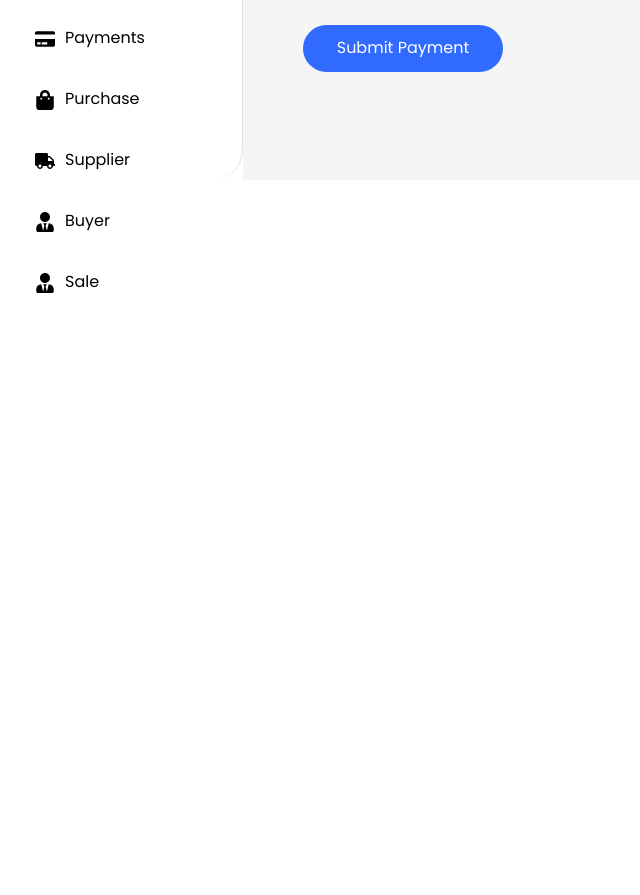
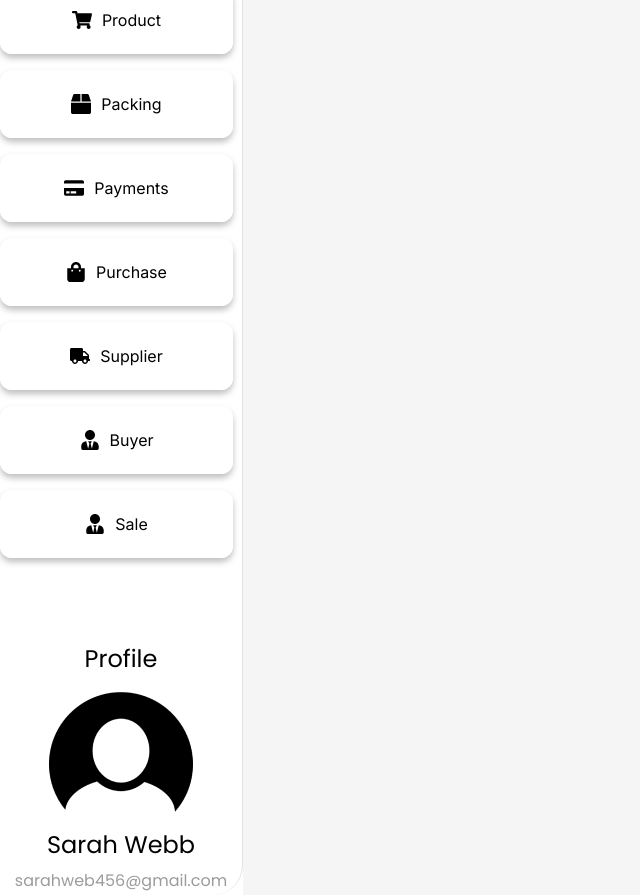
Before and after one commit to aqibjawad/rice_mill, a Next.js app: page /payments in a window 1280 px wide. Shown: the part 620-1515 px from the top of the page, without its empty margins (0-640 px from the left). Before the commit the page ends 925 px from the top, so only its background shows below. Built offline with nearby package versions, Linux system fonts and the light colour scheme; no server answers.

Commit message:
sidebar changing and header remove

```diff
--- a/app/RootLayoutClient.jsx
+++ b/app/RootLayoutClient.jsx
@@ -17,11 +17,11 @@ export default function RootLayoutClient({ children }) {
       )}
 
       <div className={`main-content`}>
-        {!isHomePage && (
+        {/* {!isHomePage && (
           <div className="header-component">
             <Header />
           </div>
-        )}
+        )} */}
         <main className={`main-content-child ${isHomePage ? 'full-width' : ''}`}>
           {children}
         </main>
--- a/components/sidebar.jsx
+++ b/components/sidebar.jsx
@@ -81,6 +81,23 @@ const SideBar = () => {
             </div>
           </div>
         ))}
+
+        <div>
+          <div className={styles.profileHead}>
+            Profile
+          </div>
+          <div className={styles.picCont}>
+            <img className={styles.userPic} src="/userPic.png" />
+          </div>
+
+          <div className={styles.userName}>
+            Sarah Webb
+          </div>
+
+          <div className={styles.userEmail}>
+            sarahweb456@gmail.com
+          </div>
+        </div>
       </div>
     </>
   );
--- a/styles/sidebar.module.css
+++ b/styles/sidebar.module.css
@@ -1,30 +1,26 @@
 .sideBarComp {
   width: 243px;
-    height: 100vh;
+  height: 100%;
   border-radius: 30px 30px;
   border: 1px;
-    border-right: 1px solid #E3E3E3;
+  border-right: 1px solid #e3e3e3;
   transition: width 0.3s;
 }
 
 .sideBarItem {
   display: flex;
   align-items: center;
-    width: auto;
-    height: 45px;
-    padding: 12px 15px;
-    border-radius: 8px;
-    background: white;
-    font-family: "regular";
-    font-size: 16px;
-    font-weight: 400;
-    line-height: 18.75px;
-    color: black;
-    margin-top: 1rem;
-    margin-left: 20px;
-    margin-right: 20px;
+  justify-content: center;
+  width: 233px;
+  height: 68px;
+  top: 335px;
+  left: 18px;
+  border-radius: 12px;
+  border: 2px;
+  border: 2px solid #ffffff;
+  box-shadow: 0px 4px 6px 0px #00000040;
+  margin-bottom: 1rem;
   cursor: pointer;
-    transition: background-color 0.3s, color 0.3s;
 }
 
 .sideBarItem:hover {
@@ -32,7 +28,12 @@
 }
 
 .sideBarItem.active {
-    background: #316AFF;
+  width: 233px;
+  height: 68px;
+  top: 613px;
+  left: 17px;
+  border-radius: 12px;
+  background: #0e7669;
   color: white;
 }
 
@@ -59,7 +60,7 @@
   top: 1rem;
   left: 1rem;
   z-index: 1000;
-    background: #316AFF;
+  background: #316aff;
   color: white;
   border: none;
   border-radius: 50%;
@@ -67,6 +68,44 @@
   height: 40px;
   font-size: 20px;
   cursor: pointer;
+}
+
+.profileHead {
+  font-family: "regular";
+  font-size: 24px;
+  font-weight: 400;
+  line-height: 42.36px;
+  text-align: center;
+  margin-top: 5rem;
+}
+
+.picCont {
+  display: flex;
+  justify-content: center;
+}
+
+.userPic {
+  width: 144px;
+  height: 144px;
+  top: 2472px;
+  left: 61px;
+}
+
+.userEmail {
+  font-family: "regular";
+  font-size: 16px;
+  font-weight: 400;
+  line-height: 28.24px;
+  text-align: center;
+  color: #9B9B9B
+}
+
+.userName {
+  font-family: "regular";
+  font-size: 24px;
+  font-weight: 400;
+  line-height: 42.36px;
+  text-align: center;
 }
 
 @media (max-width: 768px) {
@@ -84,7 +123,7 @@
   }
 
   .sideBarItem.active {
-        background: #316AFF;
+    background: #316aff;
     color: white;
   }
 
@@ -107,7 +146,6 @@
     margin-right: 0;
   }
 
-
   .itemName {
     display: none;
   }
```
Also changed, not shown: public/userPic.png (added). Lines whose indentation alone changed are shown as unchanged.
